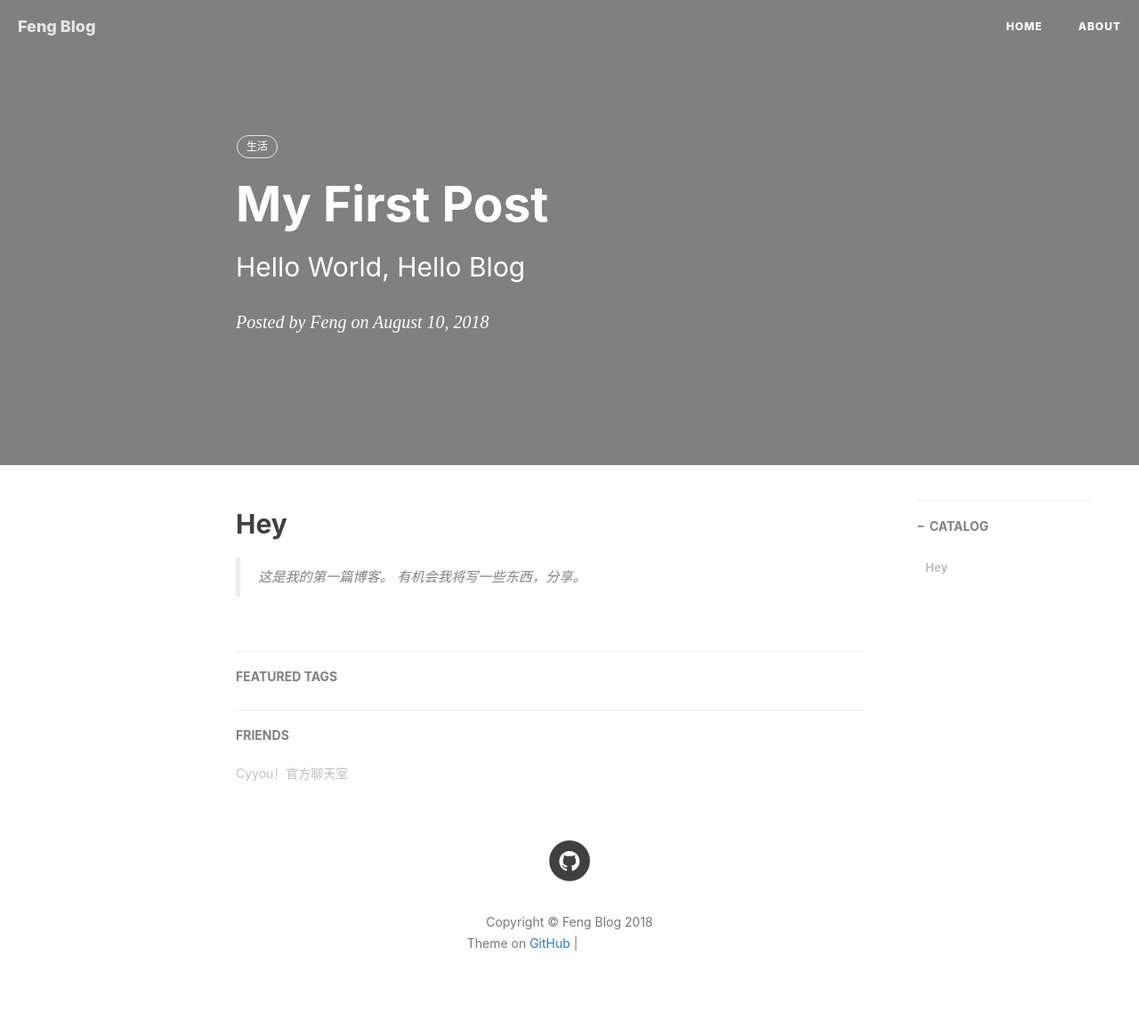
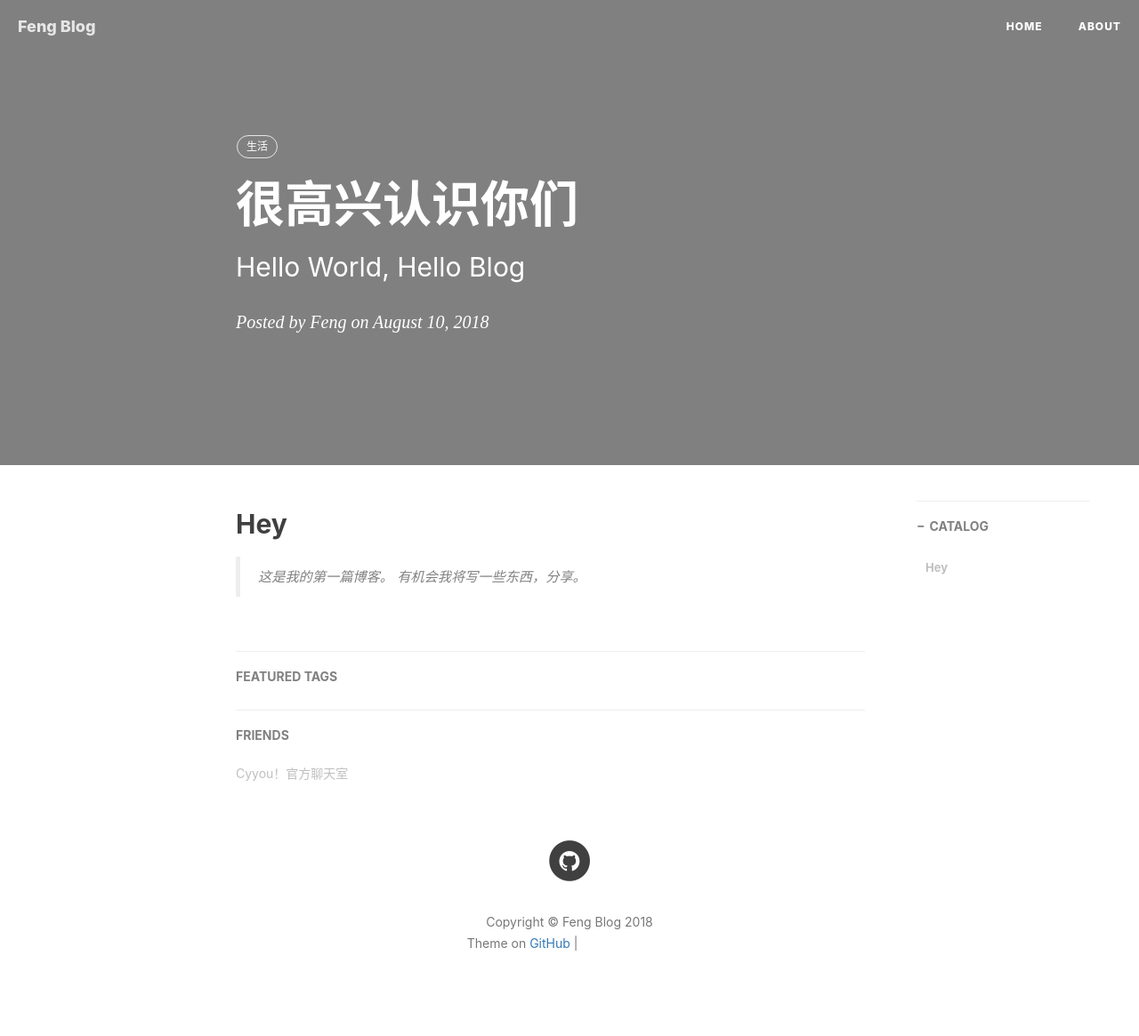
Before and after one commit to Feng0139/Feng0139.github.io, a Jekyll site: the page built from _posts/2018-08-10-Hello-2018.md, in a window 1280 px wide. Shown: the whole page at 89% size. Built offline with Jekyll 4.4.1, drawn with Linux system fonts in a browser that asks for light colours; nearby versions of some CDN libraries; comment, search, counter and statistics services are not loaded; grey boxes are pictures that could not be loaded.

Commit message:
Update 2018-08-10-Hello-2018.md

```diff
--- a/_posts/2018-08-10-Hello-2018.md
+++ b/_posts/2018-08-10-Hello-2018.md
@@ -1,6 +1,6 @@
 ---
 layout:     post   				    # 使用的布局（不需要改）
-title:      My First Post 				# 标题
+title:      很高兴认识你们 				# 标题
 subtitle:   Hello World, Hello Blog #副标题
 date:       2018-08-10 				# 时间
 author:     Feng 						# 作者
```
